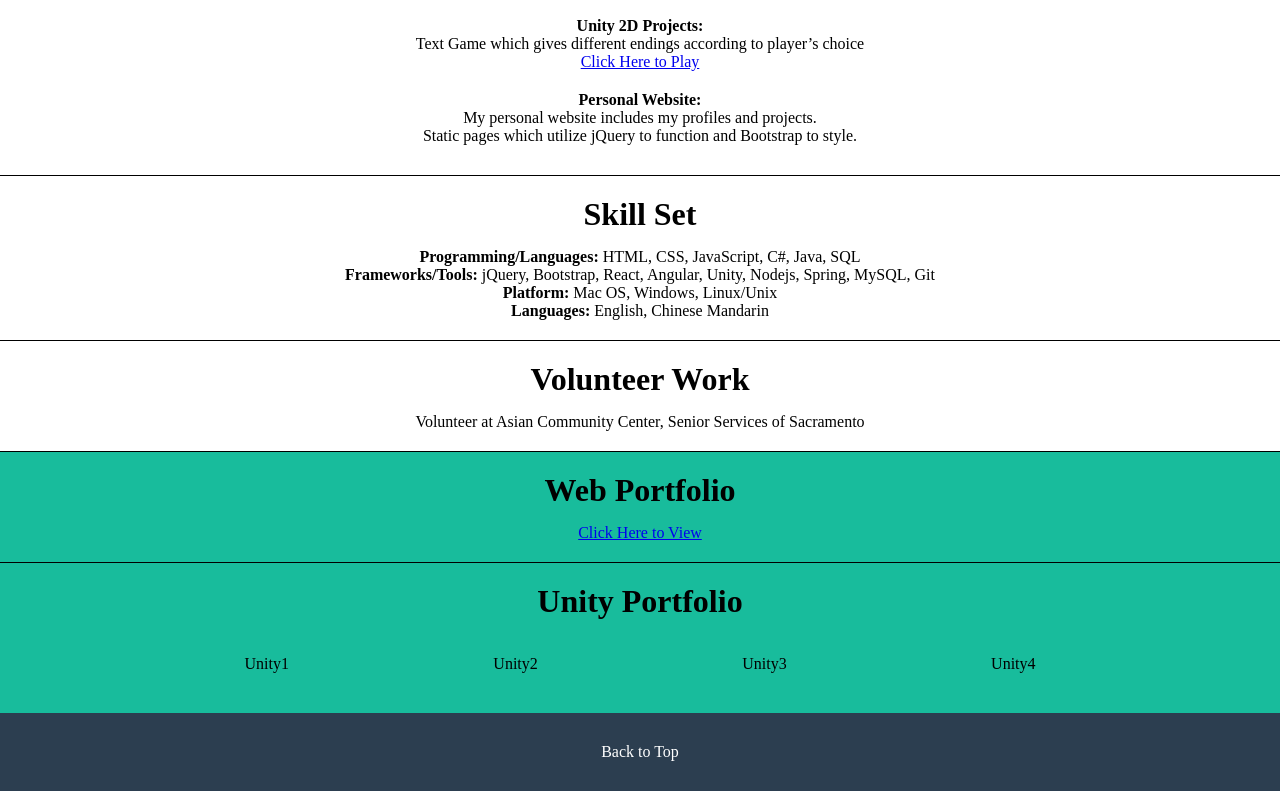
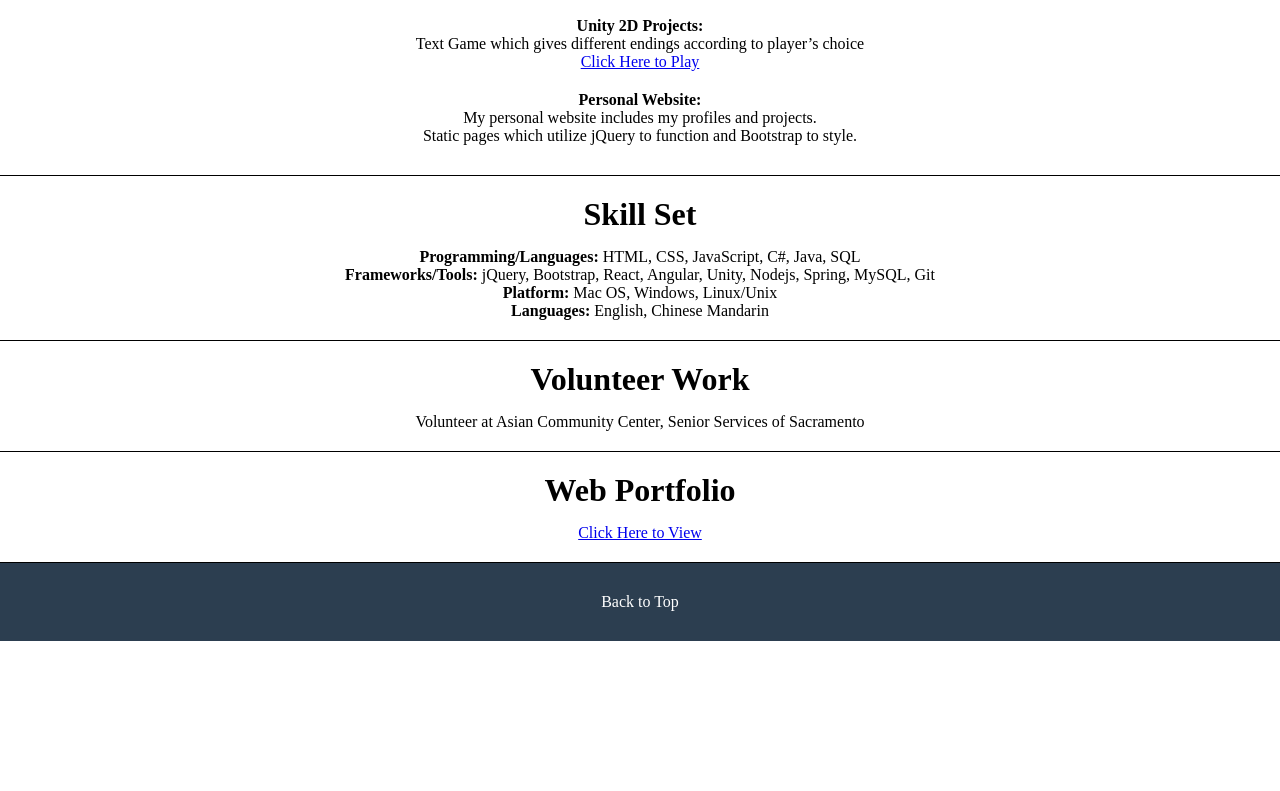
Before and after one commit to YanjieTa/Resume, a plain HTML site: page index.html in a window 1280 px wide. Shown: the part 867-1658 px from the top of the page. After the commit the page ends 1508 px from the top, so only its background shows below. Drawn offline with Linux system fonts and the light colour scheme.

Commit message:
var 1.0.1

```diff
--- a/index.html
+++ b/index.html
@@ -112,7 +112,7 @@
             <a href="mainPage.html"><p>Click Here to View</p></a>
         </div>
 
-        <div id="Unity">
+        <!-- <div id="Unity">
             <h1>Unity Portfolio</h1>
             <div class="container">
                 <a>Unity1<img src=""></a>
@@ -121,7 +121,7 @@
                 <a>Unity4<img src=""></a>
             </div>
 
-        </div>
+        </div> -->
 
     </div>
 
--- a/main.css
+++ b/main.css
@@ -81,20 +81,20 @@ nav a {
 
 }
 
-#Web, #Unity {
+/* #Web, #Unity {
     background: #18BC9C;
     text-align: center;
 
-}
+} */
 
-div[id="Unity"] {
+/* div[id="Unity"] {
     border-width: 0;
 }
 
 div[id="Unity"] div{
     /* padding: 0; */
     border-width: 0;
-}
+} */
 
 .container {
     display: flex;
```
